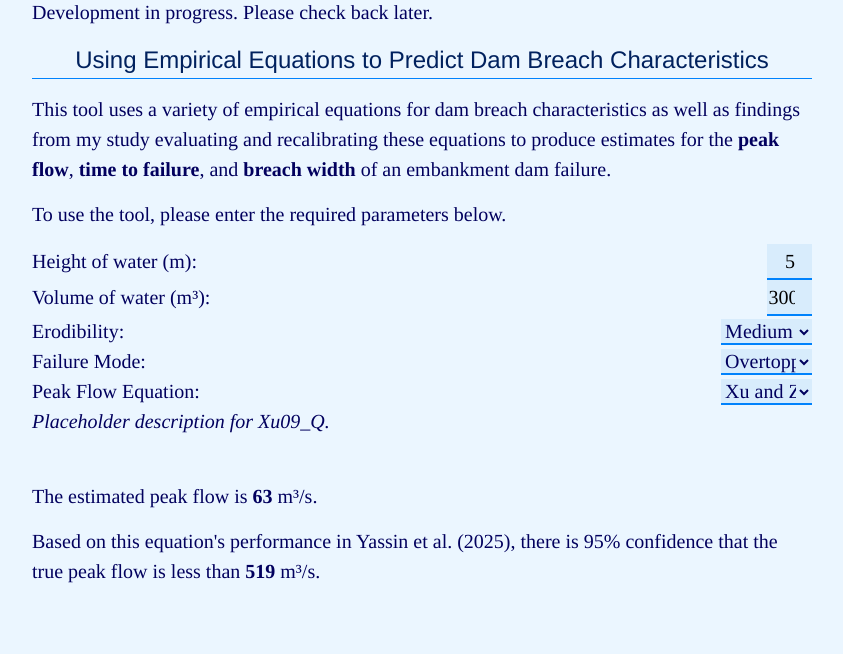
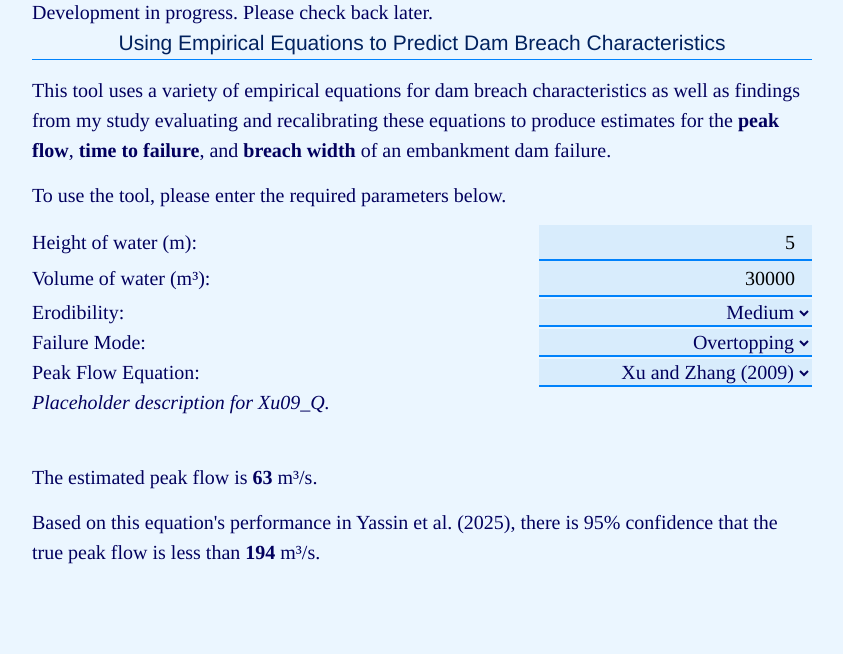
Before and after one commit to mstphayassin/mstphayassin.github.io, a plain HTML site: page research.html in a window 1280 px wide. Shown: the part 108-762 px from the top of the page, without its empty margins (218-1061 px from the left). Drawn offline with Linux system fonts and the light colour scheme.

Commit message:
fixed issue with 95% conf int calculation

```diff
--- a/peakflowpred.js
+++ b/peakflowpred.js
@@ -31,7 +31,8 @@ function update_pred_result() {
     if (eqn_map.has(eqn)) {
         var mean = eqn_map.get(eqn).mean;
         var stdev = eqn_map.get(eqn).stdev;
-        var upper_bound = q * 10**(mean + 1.645 * stdev); // one-sided 95% confidence interval
+        // Note: the mean is negative because these means are pred/obs and we want obs/pred
+        var upper_bound = q * 10**(-1.*mean + 1.645 * stdev); // one-sided 95% confidence interval
         document.getElementById("q-upper-result").innerText = upper_bound.toFixed(0);
     } else {
         document.getElementById("q-upper-result").innerText = "N/A";
--- a/research.html
+++ b/research.html
@@ -57,8 +57,9 @@
     <div id="main" role="main" class="container">
         <article class="page">
             Development in progress. Please check back later.
+            <br/>
 
-            <h2>Using Empirical Equations to Predict Dam Breach Characteristics</h2>
+            <h3>Using Empirical Equations to Predict Dam Breach Characteristics</h3>
             <p>This tool uses a variety of empirical equations for dam breach characteristics
                 as well as findings from my study evaluating and recalibrating these equations
                 to produce estimates for the <b>peak flow</b>, <b>time to failure</b>, and
--- a/style.css
+++ b/style.css
@@ -311,17 +311,19 @@ input[type=number] {
     border-bottom: 2px solid #0082fc;
     background: #d8ecfc;
     font: 20px/1.6 "Baskerville", "Times";
-    width: 10%;
+    width: 60%;
     text-align: right;
 }
 
 select {
     border: 0;
-    width: 20%;
+    width: 60%;
     color: inherit;
     font: inherit;
     background: #d8ecfc;
     border-bottom: 2px solid #0082fc;
+    padding: 1px 2px;
+    text-align: right;
 }
 
 .tool-input {
```
